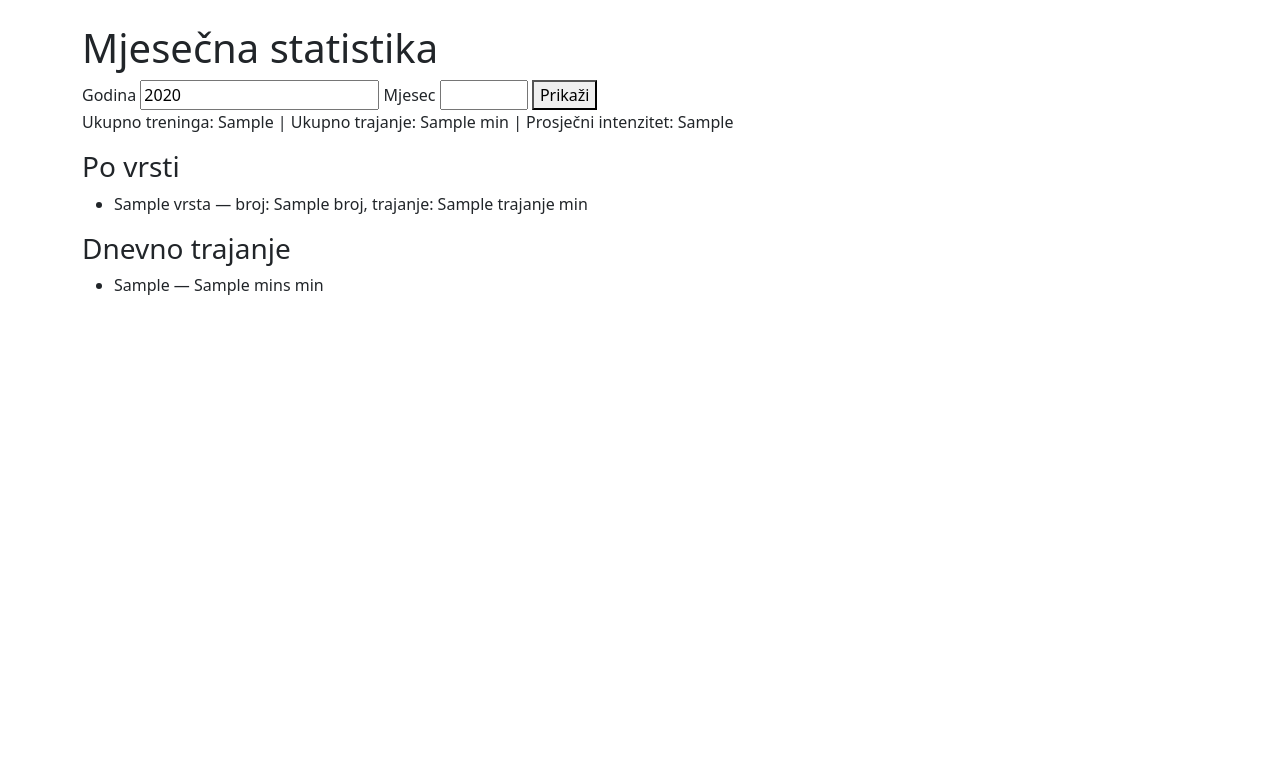
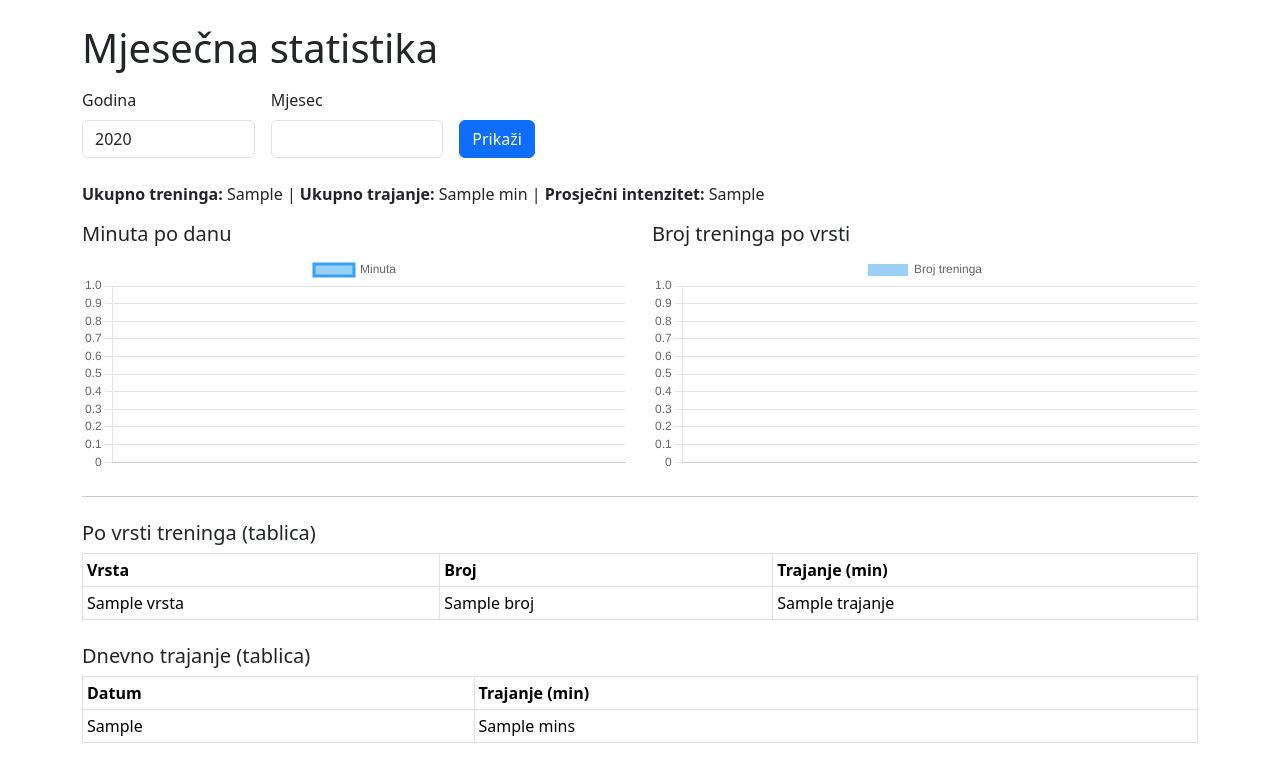
Before and after one commit to valneauljanic/TrackFitter, a Flask app: template app/templates/stats.html in a window 1280 px wide. Shown: the part 54-829 px from the top of the page. Before the commit the page ends 349 px from the top, so only its background shows below. Run offline with Flask 3, Linux system fonts and the light colour scheme; the template is opened without the code that fills it: most values are stand-ins (such as "Sample title", 1, 10 or a date in 2020).

Commit message:
Add Bootstrap UI + Chart.js stats; robust time parsing; WSL Python 3.11 env

```diff
--- a/app/app.py
+++ b/app/app.py
@@ -76,21 +76,35 @@ def delete_trening_form(tid):
 def stats_page():
     year = request.args.get("year", default=datetime.now().year, type=int)
     month = request.args.get("month", default=datetime.now().month, type=int)
+
+    # filtriraj
     treninzi = select(t for t in Trening if t.datum.year == year and t.datum.month == month)[:]
+
+    # agregati
     ukupno_treninga = len(treninzi)
     ukupno_trajanje = sum(t.trajanje for t in treninzi) if treninzi else 0
     prosjecni_intenzitet = round(sum(t.intenzitet for t in treninzi)/ukupno_treninga, 2) if treninzi else 0
 
+    # po vrsti (broj i trajanje)
     po_vrsti = {}
     for t in treninzi:
-        g = po_vrsti.setdefault(t.vrsta_treninga, {"broj":0, "trajanje":0})
+        g = po_vrsti.setdefault(t.vrsta_treninga, {"broj": 0, "trajanje": 0})
         g["broj"] += 1
         g["trajanje"] += t.trajanje
 
+    # po danu (zbroj minuta/dan)
     by_day = {}
     for t in treninzi:
         d = t.datum.isoformat()
         by_day[d] = by_day.get(d, 0) + t.trajanje
+
+    # --- priprema nizova za Chart.js ---
+    labels_by_day = sorted(by_day.keys())
+    data_by_day = [by_day[d] for d in labels_by_day]
+
+    labels_types = list(po_vrsti.keys())
+    data_types_count = [po_vrsti[k]["broj"] for k in labels_types]
+    data_types_duration = [po_vrsti[k]["trajanje"] for k in labels_types]
 
     return render_template(
         "stats.html",
@@ -99,7 +113,12 @@ def stats_page():
         ukupno_trajanje=ukupno_trajanje,
         prosjecni_intenzitet=prosjecni_intenzitet,
         po_vrsti=po_vrsti,
-        by_day=by_day
+        by_day=by_day,
+        labels_by_day=labels_by_day,
+        data_by_day=data_by_day,
+        labels_types=labels_types,
+        data_types_count=data_types_count,
+        data_types_duration=data_types_duration
     )
 
 # ---------- REST API ----------
--- a/app/templates/stats.html
+++ b/app/templates/stats.html
@@ -1,31 +1,92 @@
 {% extends "base.html" %}
 {% block title %}Statistika – TrackFitter{% endblock %}
 {% block content %}
-<h1>Mjesečna statistika</h1>
-<form method="get">
-  <label>Godina <input type="number" name="year" value="{{ year }}"></label>
-  <label>Mjesec <input type="number" name="month" min="1" max="12" value="{{ month }}"></label>
-  <button>Prikaži</button>
+
+<h1 class="mb-3">Mjesečna statistika</h1>
+
+<form method="get" class="row g-3 mb-4">
+  <div class="col-md-2">
+    <label class="form-label">Godina</label>
+    <input type="number" name="year" class="form-control" min="2000" value="{{ year }}">
+  </div>
+  <div class="col-md-2">
+    <label class="form-label">Mjesec</label>
+    <input type="number" name="month" class="form-control" min="1" max="12" value="{{ month }}">
+  </div>
+  <div class="col-md-2 align-self-end">
+    <button class="btn btn-primary">Prikaži</button>
+  </div>
 </form>
-<p>
-  Ukupno treninga: {{ ukupno_treninga }} |
-  Ukupno trajanje: {{ ukupno_trajanje }} min |
-  Prosječni intenzitet: {{ prosjecni_intenzitet }}
-</p>
-<h3>Po vrsti</h3>
-<ul>
+
+<div class="mb-3">
+  <strong>Ukupno treninga:</strong> {{ ukupno_treninga }} |
+  <strong>Ukupno trajanje:</strong> {{ ukupno_trajanje }} min |
+  <strong>Prosječni intenzitet:</strong> {{ prosjecni_intenzitet }}
+</div>
+
+<div class="row g-4">
+  <div class="col-lg-6">
+    <h5>Minuta po danu</h5>
+    <canvas id="byDayChart" height="120"></canvas>
+  </div>
+  <div class="col-lg-6">
+    <h5>Broj treninga po vrsti</h5>
+    <canvas id="typeCountChart" height="120"></canvas>
+  </div>
+</div>
+
+<hr class="my-4">
+
+<h5>Po vrsti treninga (tablica)</h5>
+<table class="table table-sm table-bordered mb-4">
+  <thead><tr><th>Vrsta</th><th>Broj</th><th>Trajanje (min)</th></tr></thead>
+  <tbody>
   {% for vrsta, agg in po_vrsti.items() %}
-  <li>{{ vrsta }} — broj: {{ agg.broj }}, trajanje: {{ agg.trajanje }} min</li>
+    <tr><td>{{ vrsta }}</td><td>{{ agg.broj }}</td><td>{{ agg.trajanje }}</td></tr>
   {% else %}
-  <li>Nema podataka za odabrani period.</li>
+    <tr><td colspan="3" class="text-muted">Nema podataka za odabrani period.</td></tr>
   {% endfor %}
-</ul>
-<h3>Dnevno trajanje</h3>
-<ul>
+  </tbody>
+</table>
+
+<h5>Dnevno trajanje (tablica)</h5>
+<table class="table table-sm table-bordered">
+  <thead><tr><th>Datum</th><th>Trajanje (min)</th></tr></thead>
+  <tbody>
   {% for d, mins in by_day|dictsort %}
-  <li>{{ d }} — {{ mins }} min</li>
+    <tr><td>{{ d }}</td><td>{{ mins }}</td></tr>
   {% else %}
-  <li>Nema podataka.</li>
+    <tr><td colspan="2" class="text-muted">Nema podataka.</td></tr>
   {% endfor %}
-</ul>
+  </tbody>
+</table>
+
+<!-- Chart.js CDN -->
+<script src="https://cdn.jsdelivr.net/npm/chart.js"></script>
+<script>
+  // Podaci iz backenda
+  const labelsByDay = {{ labels_by_day|tojson }};
+  const dataByDay = {{ data_by_day|tojson }};
+  const labelsTypes = {{ labels_types|tojson }};
+  const dataTypesCount = {{ data_types_count|tojson }};
+
+  // Linijski graf: minuta po danu
+  new Chart(document.getElementById('byDayChart'), {
+    type: 'line',
+    data: {
+      labels: labelsByDay,
+      datasets: [{ label: 'Minuta', data: dataByDay }]
+    }
+  });
+
+  // Stupčasti graf: broj treninga po vrsti
+  new Chart(document.getElementById('typeCountChart'), {
+    type: 'bar',
+    data: {
+      labels: labelsTypes,
+      datasets: [{ label: 'Broj treninga', data: dataTypesCount }]
+    }
+  });
+</script>
+
 {% endblock %}
```
Also changed, not shown: 1 other file. Lines whose indentation alone changed are shown as unchanged.
